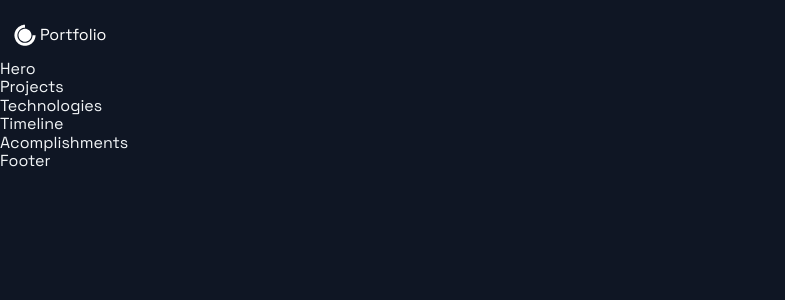
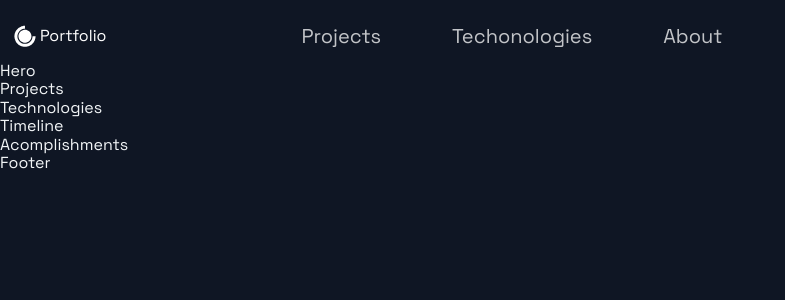
Before and after one commit to danielrubens/portfolio-website, a Next.js app: page / in a window 1280 px wide. Shown: the top 300 px of the page, without its empty margins (0-785 px from the left). Built offline with nearby package versions, Linux system fonts and the light colour scheme.

Commit message:
li containing Projects, Techonologies and About

```diff
--- a/src/components/Header/Header.js
+++ b/src/components/Header/Header.js
@@ -14,6 +14,23 @@
         </a>
       </Link>
     </Div1>
+    <Div2>
+      <li>
+        <Link href='#projects'>
+          <NavLink>Projects</NavLink>
+        </Link>
+      </li>
+      <li>
+        <Link href='#tech'>
+          <NavLink>Techonologies</NavLink>
+        </Link>
+      </li>
+      <li>
+        <Link href='#about'>
+          <NavLink>About</NavLink>
+        </Link>
+      </li>
+    </Div2>
   </Container>
 );
 
```
